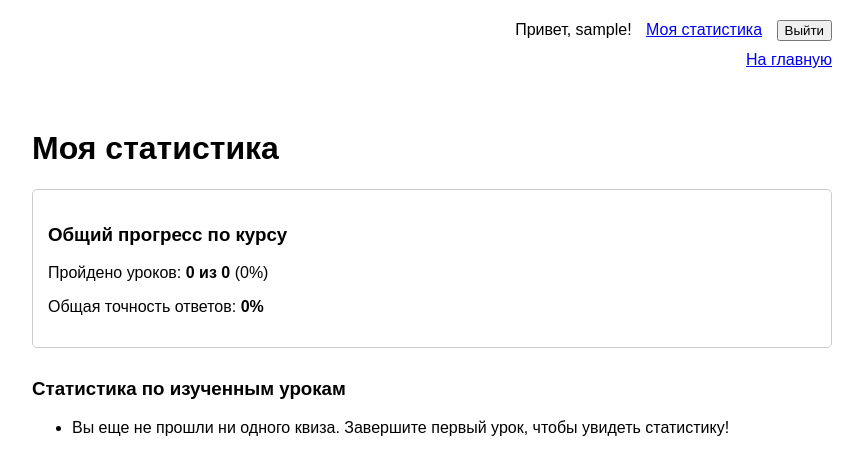
After one commit to streptomycess/BioLMS, a Django app: page /statistics/ in a window 1280 px wide. The commit adds this page. Shown: the top 475 px of the page, without its empty margins (208-1071 px from the left). Run offline with Django 5.2, Linux system fonts and the light colour scheme; the visitor is signed in with stand-in values (Sample User, id 1); data that the repository does not hold is empty.

Commit message:
Add statistics feat

```diff
--- a/biology/admin.py
+++ b/biology/admin.py
@@ -1,6 +1,7 @@
 """Admin configuration for the biology app."""
 from django.contrib import admin
-from .models import Lesson, Flashcard
+from .models import Lesson, Flashcard, UserProgress
 
 admin.site.register(Lesson)
 admin.site.register(Flashcard)
+admin.site.register(UserProgress)
--- a/biology/templates/biology/base.html
+++ b/biology/templates/biology/base.html
@@ -17,6 +17,7 @@
     <div class="nav-bar">
         {% if user.is_authenticated %}
             <span>Привет, {{ user.username }}!</span>
+            <a href="{% url 'statistics' %}" style="margin-left: 10px;">Моя статистика</a>
             <form method="post" action="{% url 'logout' %}" style="display:inline;">
                 {% csrf_token %}
                 <button type="submit" style="margin-left: 10px;">Выйти</button>
--- /dev/null
+++ b/biology/templates/biology/statistics.html
@@ -0,0 +1,25 @@
+{% extends 'biology/base.html' %}
+
+{% block title %}Моя статистика{% endblock %}
+
+{% block content %}
+    <h1>Моя статистика</h1>
+
+    <div style="margin-bottom: 30px; padding: 15px; border: 1px solid #ccc; border-radius: 5px;">
+        <h3>Общий прогресс по курсу</h3>
+        <p>Пройдено уроков: <strong>{{ progress_records.count }} из {{ total_lessons }}</strong> ({{ course_completion }}%)</p>
+        <p>Общая точность ответов: <strong>{{ overall_accuracy }}%</strong></p>
+    </div>
+
+    <h3>Статистика по изученным урокам</h3>
+    <ul>
+        {% for record in progress_records %}
+            <li style="margin-bottom: 10px;">
+                <a href="{% url 'lesson_detail' record.lesson.id %}"><strong>{{ record.lesson.title }}</strong></a>:
+                {{ record.score }} из {{ record.total }} правильных ответов
+            </li>
+        {% empty %}
+            <li>Вы еще не прошли ни одного квиза. Завершите первый урок, чтобы увидеть статистику!</li>
+        {% endfor %}
+    </ul>
+{% endblock %}
--- a/biology/urls.py
+++ b/biology/urls.py
@@ -6,6 +6,7 @@ urlpatterns = [
     path('', views.home, name='home'),
     path('lesson/<int:lesson_id>/', views.lesson_detail, name='lesson_detail'),
     path('lesson/<int:lesson_id>/quiz/', views.lesson_quiz, name='lesson_quiz'),
+    path('statistics/', views.statistics, name='statistics'),
     path('register/', views.register, name='register'),
     path('', include('django.contrib.auth.urls')),
 ]
--- a/biology/views.py
+++ b/biology/views.py
@@ -2,7 +2,8 @@
 from django.shortcuts import render, get_object_or_404, redirect
 from django.contrib.auth.forms import UserCreationForm
 from django.contrib.auth import login
-from .models import Lesson
+from django.contrib.auth.decorators import login_required
+from .models import Lesson, UserProgress
 
 def register(request):
     """Handle new user registration."""
@@ -27,25 +28,60 @@ def lesson_detail(request, lesson_id):
     return render(request, 'biology/lesson_detail.html', {'lesson': lesson})
 
 def lesson_quiz(request, lesson_id):
-    """Handle the quiz logic for a specific lesson."""
+    """Handle the quiz logic for a specific lesson and track user progress."""
     lesson = get_object_or_404(Lesson, id=lesson_id)
     questions = lesson.flashcards.all()
     score = None
 
     if request.method == "POST":
         correct_answers = 0
+        total_questions = questions.count()
         for q in questions:
             user_answer = request.POST.get(str(q.id), "").strip().lower()
             correct_answer = q.answer.strip().lower()
             if user_answer == correct_answer:
                 correct_answers += 1
-        # Fixed line length by breaking the string
-        score = (
-            f"Вы набрали {correct_answers} из {questions.count()}!"
-        )
+
+        if request.user.is_authenticated:
+            progress, created = UserProgress.objects.get_or_create(
+                user=request.user,
+                lesson=lesson,
+                defaults={'score': correct_answers, 'total': total_questions}
+            )
+            if not created and correct_answers > progress.score:
+                progress.score = correct_answers
+                progress.total = total_questions
+                progress.save()
+
+        score = f"Вы набрали {correct_answers} из {total_questions}!"
 
     return render(request, 'biology/quiz.html', {
         'lesson': lesson,
         'questions': questions,
         'score': score
     })
+
+@login_required
+def statistics(request):
+    """Calculate and display user statistics for individual lessons and overall course progress."""
+    progress_records = UserProgress.objects.filter(user=request.user)
+    total_lessons = Lesson.objects.count()
+    completed_lessons = progress_records.count()
+
+    total_score = sum(p.score for p in progress_records)
+    total_possible = sum(p.total for p in progress_records)
+
+    overall_accuracy = 0
+    if total_possible > 0:
+        overall_accuracy = int((total_score / total_possible) * 100)
+
+    course_completion = 0
+    if total_lessons > 0:
+        course_completion = int((completed_lessons / total_lessons) * 100)
+
+    return render(request, 'biology/statistics.html', {
+        'progress_records': progress_records,
+        'total_lessons': total_lessons,
+        'overall_accuracy': overall_accuracy,
+        'course_completion': course_completion
+    })
```
Also changed, not shown: biology/models.py (+20 -0 lines), biology/migrations/0002_userprogress.py (added).
